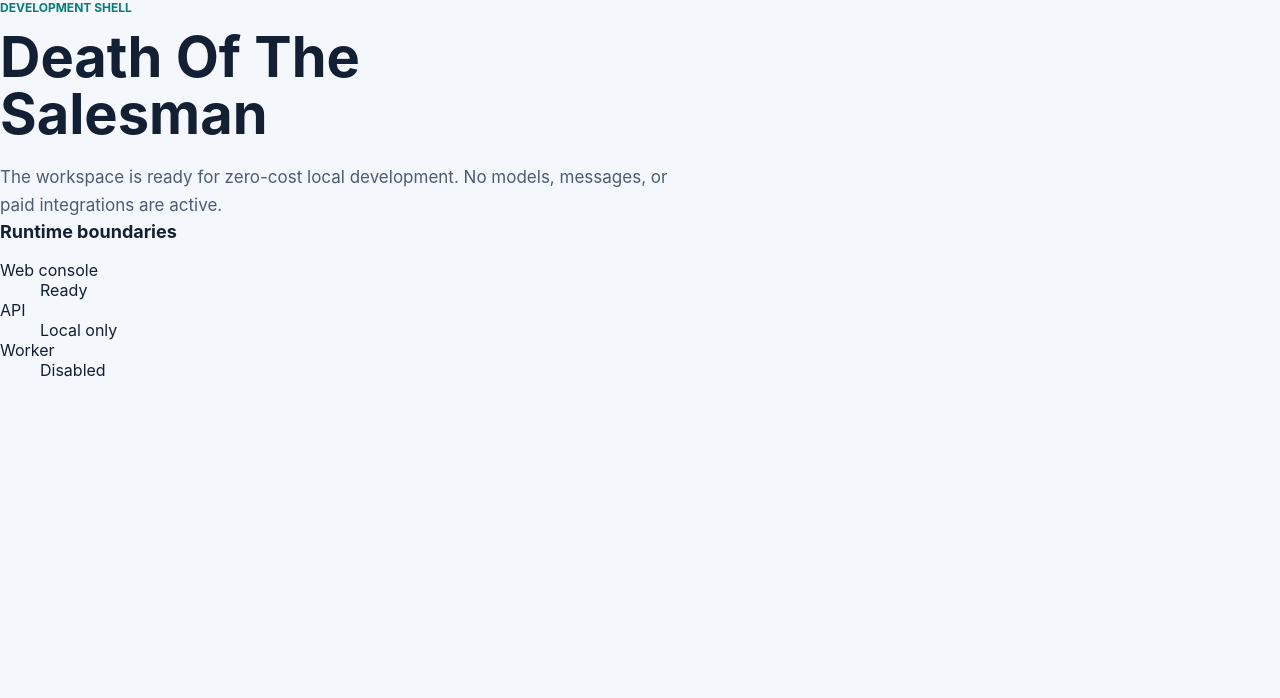
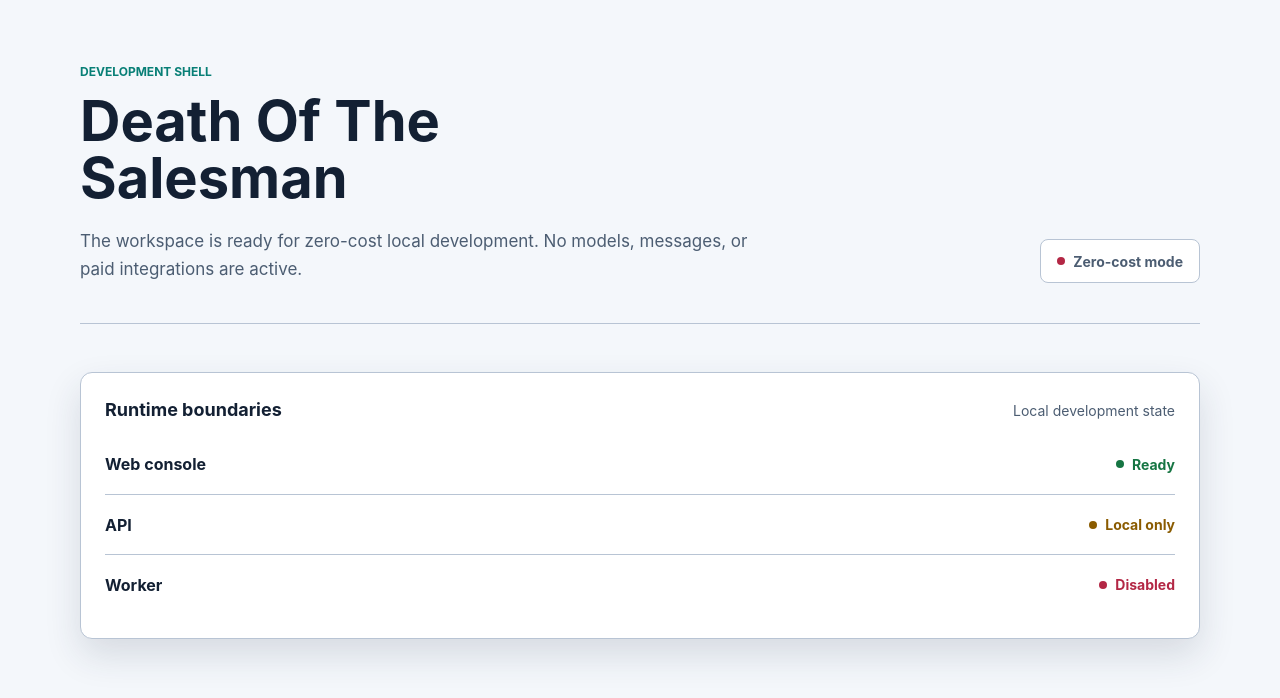
Before and after one commit to neophilism/Death-Of-The-Salesman, a Next.js app in the folder apps/web/: page / in a window 1280 px wide. Shown: the top 698 px of the page. Built offline with nearby package versions, Linux system fonts and the light colour scheme.

Commit message:
DOTS-015: restyle truthful runtime shell

```diff
--- a/apps/web/app/page.tsx
+++ b/apps/web/app/page.tsx
@@ -1,27 +1,35 @@
 const services = [
-  { name: "Web console", status: "Ready" },
-  { name: "API", status: "Local only" },
-  { name: "Worker", status: "Disabled" },
-];
+  { name: "Web console", status: "Ready", state: "ready" },
+  { name: "API", status: "Local only", state: "waiting" },
+  { name: "Worker", status: "Disabled", state: "inactive" },
+] as const;
 
 export default function Home() {
   return (
-    <main>
-      <header>
+    <main className="shell">
+      <header className="shell-header">
+        <div className="shell-copy">
           <p className="eyebrow">Development shell</p>
           <h1>Death Of The Salesman</h1>
           <p className="summary">
             The workspace is ready for zero-cost local development. No models, messages, or paid
             integrations are active.
           </p>
+        </div>
+        <span className="mode-badge">Zero-cost mode</span>
       </header>
-      <section aria-labelledby="services-heading">
+      <section className="runtime" aria-labelledby="services-heading">
+        <div className="runtime-heading">
           <h2 id="services-heading">Runtime boundaries</h2>
-        <dl>
+          <p className="runtime-note">Local development state</p>
+        </div>
+        <dl className="runtime-list">
           {services.map((service) => (
-            <div key={service.name}>
+            <div className="runtime-row" key={service.name}>
               <dt>{service.name}</dt>
-              <dd>{service.status}</dd>
+              <dd className="status" data-state={service.state}>
+                {service.status}
+              </dd>
             </div>
           ))}
         </dl>
```
Lines whose indentation alone changed are shown as unchanged.
